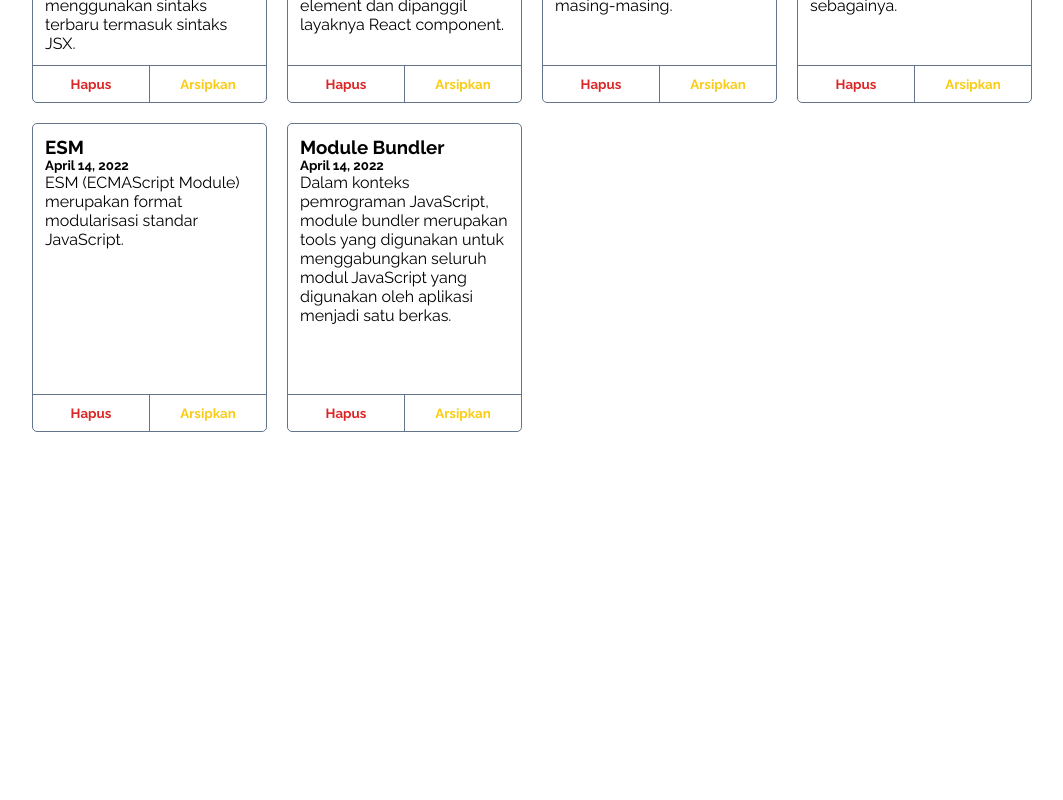
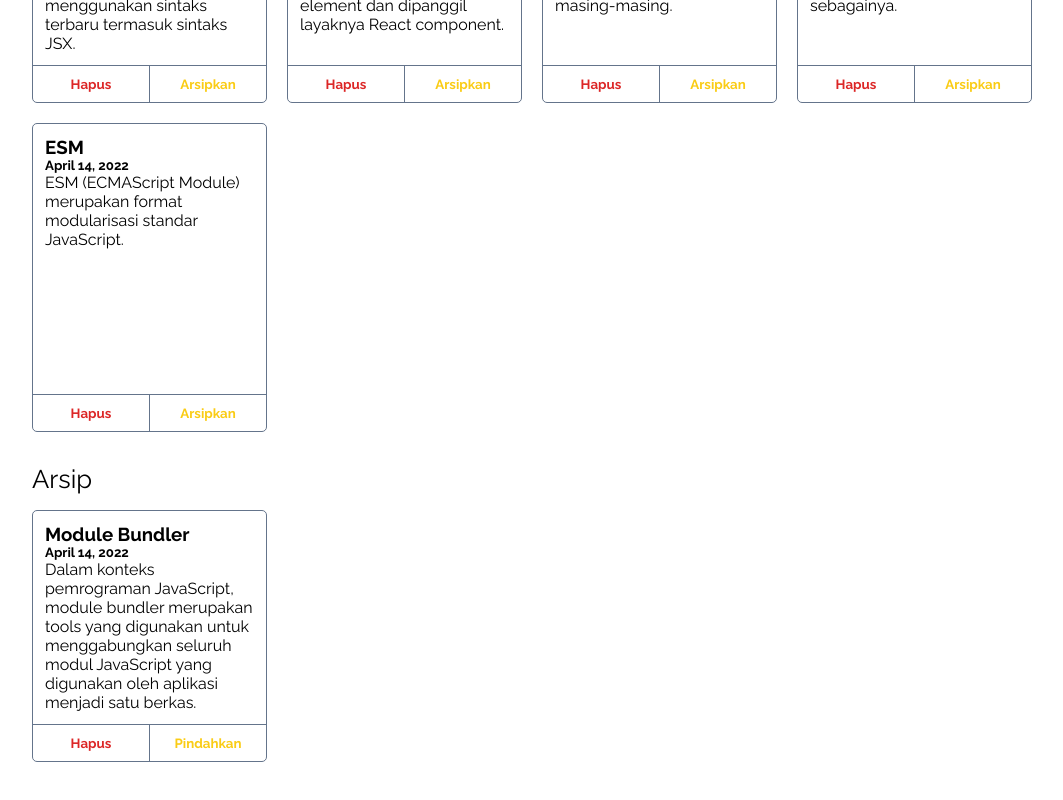
Before and after one commit to DhiaurrahmanRaziqRamadhan/personal-notes-apps, a React (Vite) app: page / in a window 1280 px wide. Shown: the part 714-1514 px from the top of the page, without its empty margins (108-1171 px from the left). Before the commit the page ends 1210 px from the top, so only its background shows below. Built offline with nearby package versions, Linux system fonts and the light colour scheme.

Commit message:
menambahkan fitur archived

```diff
--- a/src/component/ArchivedButton.jsx
+++ b/src/component/ArchivedButton.jsx
@@ -1,9 +1,13 @@
-// import React from "react";
+import React from "react";
 
-// function ArchivedButton({id, isArchived, buttonText}) {
-//   return (
-//     <button className="btn" onClick={() => isArchived(id)}>{buttonText}</button>
-//   )
-// }
+function ArchivedButton({ id, archived, onToggleArchived }) {
+  const buttonText = archived ? "Pindahkan" : "Arsipkan";
 
-// export default ArchivedButton;
+  return (
+    <button className="btn" onClick={() => onToggleArchived(id)}>
+      {buttonText}
+    </button>
+  );
+}
+
+export default ArchivedButton;
--- a/src/component/NotesActive.jsx
+++ b/src/component/NotesActive.jsx
@@ -1,11 +1,11 @@
 import React from "react";
 import NotesCardList from "./NotesCardList";
 
-function NotesActive({notes, onDelete}){
+function NotesActive({notes, onDelete, onToggleArchived}){
   return (
     <div className="notes-active">
       <p className="title-section">Catatan Aktif</p>
-      <NotesCardList notes={notes} buttonText="Arsipkan" onDelete={onDelete}/>
+      <NotesCardList notes={notes} buttonText="Arsipkan" onDelete={onDelete} onToggleArchived={onToggleArchived}/>
     </div>
   )
 }
--- a/src/component/NotesApps.jsx
+++ b/src/component/NotesApps.jsx
@@ -12,6 +12,7 @@ class NotesApps extends React.Component {
 
     this.onDeleteHandler = this.onDeleteHandler.bind(this);
     this.onAddNotesHandler = this.onAddNotesHandler.bind(this);
+    this.onToggleArchived = this.onToggleArchived.bind(this);
   }
 
   onDeleteHandler(id) {
@@ -36,14 +37,33 @@ class NotesApps extends React.Component {
     })
   }
 
+  onToggleArchived(id) {
+    this.setState((prevState) => {
+      const updatedNotes = prevState.notes.map((note) => {
+        if (note.id === id) {
+          return {
+            ...note,
+            archived: !note.archived, // Mengubah nilai archived
+          };
+        }
+        return note;
+      });
+      return { notes: updatedNotes };
+    });
+  }
+
   render() {
+    // Pisahkan catatan menjadi dua kelompok berdasarkan archived
+    const activeNotes = this.state.notes.filter((note) => !note.archived);
+    const archivedNotes = this.state.notes.filter((note) => note.archived);
+
     return (
       <div className="notes-apps">
         <h1>Notes Apps</h1>
-        <NotesInput addNotes={this.onAddNotesHandler}/>
-        <NotesList notes={this.state.notes} onDelete={this.onDeleteHandler}/>
+        <NotesInput addNotes={this.onAddNotesHandler} />
+        <NotesList activeNotes={activeNotes} archivedNotes={archivedNotes} onDelete={this.onDeleteHandler} onToggleArchived={this.onToggleArchived}/>
       </div>
-    )
+    );
   }
 }
 
--- a/src/component/NotesArchive.jsx
+++ b/src/component/NotesArchive.jsx
@@ -1,11 +1,11 @@
 import React from "react";
 import NotesCardList from "./NotesCardList";
 
-function NotesArchive({notes, onDelete}) {
+function NotesArchive({notes, onDelete, onToggleArchived}) {
   return (
     <div className="notes-archive">
       <p className="title-section">Arsip</p>
-      <NotesCardList notes={notes} buttonText="Pindahkan" onDelete={onDelete}/>
+      <NotesCardList notes={notes} buttonText="Pindahkan" onDelete={onDelete} onToggleArchived={onToggleArchived}/>
     </div>
   )
 }
--- a/src/component/NotesCardList.jsx
+++ b/src/component/NotesCardList.jsx
@@ -1,7 +1,7 @@
 import React from "react";
 import NotesCards from "./NotesCards";
 
-function NotesCardList({notes, buttonText, onDelete}) {
+function NotesCardList({notes, buttonText, onDelete, onToggleArchived}) {
   if (notes.length === 0) {
     return (
       <div className="notes-card-list-empty">
@@ -18,6 +18,7 @@ function NotesCardList({notes, buttonText, onDelete}) {
             key={note.id}
             buttonText={buttonText}
             onDelete={onDelete}
+            onToggleArchived={onToggleArchived}
           />
         ))
       }
--- a/src/component/NotesCards.jsx
+++ b/src/component/NotesCards.jsx
@@ -1,7 +1,8 @@
 import React from "react";
 import DeleteButton from "./DeleteButton";
+import ArchivedButton from "./ArchivedButton";
 
-function NotesCards({title, body, createdAt, buttonText, id, onDelete}) {
+function NotesCards({ title, body, createdAt, archived, id, onDelete, onToggleArchived }) {
   return (
     <div className="notes-card" >
       <div className="notes-content">
@@ -11,7 +12,7 @@ function NotesCards({title, body, createdAt, buttonText, id, onDelete}) {
       </div>
       <div className="notes-btn">
         <DeleteButton id={id} onDelete={onDelete}/>
-        <button className="btn">{buttonText}</button>
+        <ArchivedButton id={id} archived={archived} onToggleArchived={onToggleArchived} />
       </div>
     </div>
   )
--- a/src/component/NotesList.jsx
+++ b/src/component/NotesList.jsx
@@ -2,20 +2,13 @@ import React from "react";
 import NotesActive from "./NotesActive";
 import NotesArchive from "./NotesArchive";
 
-function NotesList({notes, onDelete}){
-  if (!notes.archived) {
-    return (
-      <div className="notes-list">
-        <NotesActive notes={notes} onDelete={onDelete}/>
-      </div>
-    )
-  }else {
-    return (
-      <div className="notes-list">
-        <NotesArchive notes={notes} onDelete={onDelete}/>
-      </div>
-    )
-  }
+function NotesList({ activeNotes, archivedNotes, onDelete, onToggleArchived }) {
+  return (
+    <div className="notes-list">
+      <NotesActive notes={activeNotes} onDelete={onDelete} onToggleArchived={onToggleArchived}/>
+      <NotesArchive notes={archivedNotes} onDelete={onDelete} onToggleArchived={onToggleArchived} />
+    </div>
+  );
 }
 
 export default NotesList;
```
